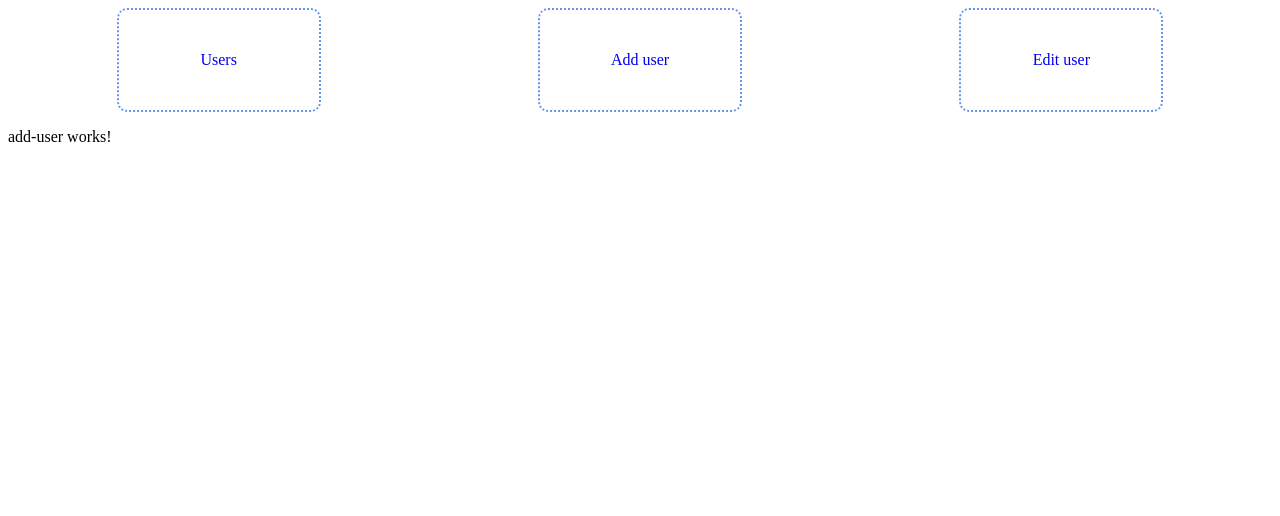
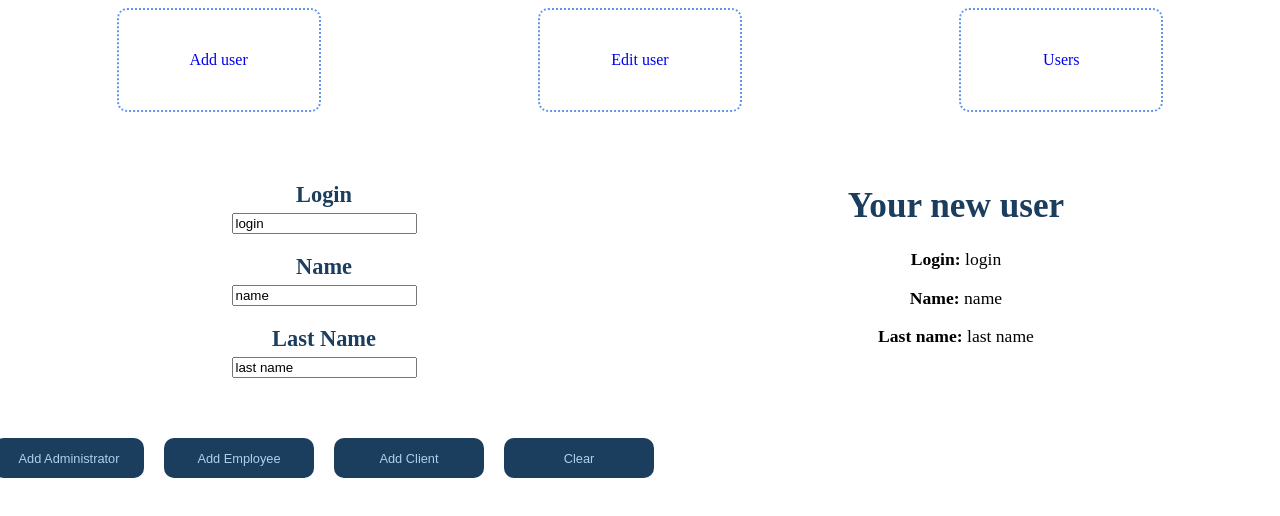
Before and after one commit to kacper1410/PAS, an Angular app in the folder SPA/: page /addUser in a window 1280 px wide. Shown: the top 516 px of the page. Built offline with nearby package versions, Linux system fonts and the light colour scheme.

Commit message:
Add addUser component

```diff
--- a/SPA/src/app/add-user/add-user.component.html
+++ b/SPA/src/app/add-user/add-user.component.html
@@ -1 +1,25 @@
-<p>add-user works!</p>
+<div class="flex-container">
+  <div class="flex-form">
+    <label for="login">Login</label>
+    <input type="text" id="login" [(ngModel)]="newUser.login">
+
+    <label for="name">Name</label>
+    <input type="text" id="name" [(ngModel)]="newUser.name">
+
+    <label for="lastName">Last Name</label>
+    <input type="text" id="lastName" [(ngModel)]="newUser.lastName">
+
+    <div class="flex-buttons">
+      <button (click)="addAdministrator()">Add Administrator</button>
+      <button (click)="addEmployee()">Add Employee</button>
+      <button (click)="addClient()">Add Client</button>
+      <button (click)="clear()">Clear</button>
+    </div>
+  </div>
+  <div class="flex-data">
+    <h1>Your new user</h1>
+    <p><b>Login:</b> {{newUser.login}}</p>
+    <p><b>Name:</b> {{newUser.name}}</p>
+    <p><b>Last name:</b> {{newUser.lastName}}</p>
+  </div>
+</div>
--- a/SPA/src/app/add-user/add-user.component.less
+++ b/SPA/src/app/add-user/add-user.component.less
@@ -0,0 +1,64 @@
+@import '../app.component.less';
+
+.flex-container {
+  margin-top: 50px;
+  display: flex;
+  flex-direction: row;
+
+  .flex-form, .flex-data {
+    flex-direction: column;
+    width: 50%;
+  }
+
+  .flex-data {
+    align-items: center;
+    width: 50%;
+    text-align: center;
+    font-size: 1.1rem;
+
+    h1 {
+      color: @dark-blue;
+    }
+  }
+
+  .flex-form {
+    display: flex;
+    align-items: center;
+
+    label {
+      font-size: 1.4rem;
+      font-weight: bold;
+      margin: 20px 20px 5px 20px;
+      color: @dark-blue;
+    }
+
+    .flex-buttons {
+      margin-top: 50px;
+      display: flex;
+      flex-direction: row;
+    }
+  }
+
+  button {
+    display: flex;
+    width: 150px;
+    height: 40px;
+    border-radius: 10px;
+    border-color: @dark-blue;
+    margin: 10px;
+    background: @dark-blue;
+    color: @shine;
+    justify-content: center;
+    align-items: center;
+    font-size: 0.8rem;
+    text-decoration: none;
+    outline: none;
+    border-style: none;
+  }
+
+  button:hover {
+    background-color: @blue;
+    border-color: @blue;
+    color: @dark-blue;
+  }
+}
--- a/SPA/src/app/add-user/add-user.component.ts
+++ b/SPA/src/app/add-user/add-user.component.ts
@@ -1,15 +1,39 @@
-import { Component, OnInit } from '@angular/core';
+import { Component } from '@angular/core';
+import { User } from '../model/user';
+import { UserService } from '../user.service';
 
 @Component({
   selector: 'app-add-user',
   templateUrl: './add-user.component.html',
   styleUrls: ['./add-user.component.less']
 })
-export class AddUserComponent implements OnInit {
+export class AddUserComponent {
 
-  constructor() { }
+  newUser: User = {
+    login: 'login',
+    name: 'name',
+    lastName: 'last name'
+  };
 
-  ngOnInit(): void {
+  constructor(private userService: UserService) { }
+
+  addAdministrator(): void {
+    this.userService.addAdministrator(this.newUser).subscribe();
   }
 
+  addEmployee(): void {
+    this.userService.addEmployee(this.newUser).subscribe();
+  }
+
+  addClient(): void {
+    this.userService.addClient(this.newUser).subscribe();
+  }
+
+  clear(): void {
+    this.newUser = {
+      login: '',
+      name: '',
+      lastName: ''
+    };
+  }
 }
--- a/SPA/src/app/app.component.html
+++ b/SPA/src/app/app.component.html
@@ -1,30 +1,7 @@
 <nav>
-  <a routerLink="/users">Users</a>
   <a routerLink="/addUser">Add user</a>
   <a routerLink="/editUser">Edit user</a>
+  <a routerLink="/users">Users</a>
 </nav>
 
-<!--<button (click)="getAllClients()">Get all clients</button>-->
-<!--<app-table [users]="clients"></app-table>-->
-
-<!--<button (click)="getAllEmployees()">Get all employees</button>-->
-<!--<app-table [users]="employees"></app-table>-->
-
-<!--<button (click)="getAllAdministrators()">Get all administrators</button>-->
-<!--<app-table [users]="administrators"></app-table>-->
-
-<!--<button (click)="getAllActiveClients()">Get all active clients</button>-->
-<!--<app-table [users]="activeClients"></app-table>-->
-
-<!--Login-->
-<!--<input type="text" [(ngModel)]="newUser.login">-->
-<!--Name-->
-<!--<input type="text" [(ngModel)]="newUser.name">-->
-<!--Last Name-->
-<!--<input type="text" [(ngModel)]="newUser.lastName">-->
-<!--<button (click)="addAdministrator()">Add Administrator</button>-->
-<!--<button (click)="addEmployee()">Add Employee</button>-->
-<!--<button (click)="addClient()">Add Client</button>-->
-
-
 <router-outlet></router-outlet>
--- a/SPA/src/app/app.component.ts
+++ b/SPA/src/app/app.component.ts
@@ -1,6 +1,4 @@
 import { Component } from '@angular/core';
-import { UserService } from './user.service';
-import { User } from './model/user';
 
 @Component({
   selector: 'app-root',
@@ -9,24 +7,6 @@ import { User } from './model/user';
 })
 export class AppComponent {
 
-  newUser: User = {
-    login: 'login',
-    name: 'name',
-    lastName: 'last name'
-  };
-
-  constructor(private userService: UserService) {
-  }
-
-  addAdministrator(): void {
-    this.userService.addAdministrator(this.newUser).subscribe();
-  }
-
-  addEmployee(): void {
-    this.userService.addEmployee(this.newUser).subscribe();
-  }
-
-  addClient(): void {
-    this.userService.addClient(this.newUser).subscribe();
+  constructor() {
   }
 }
```
